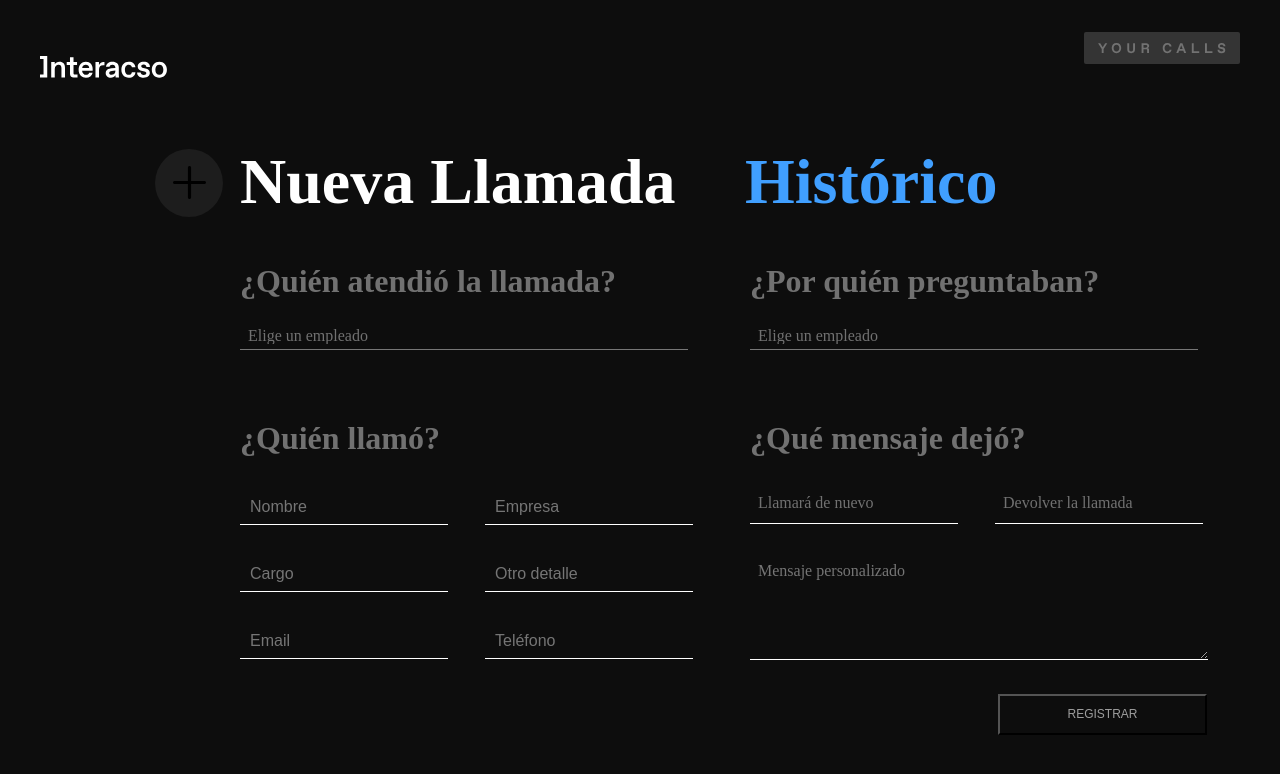
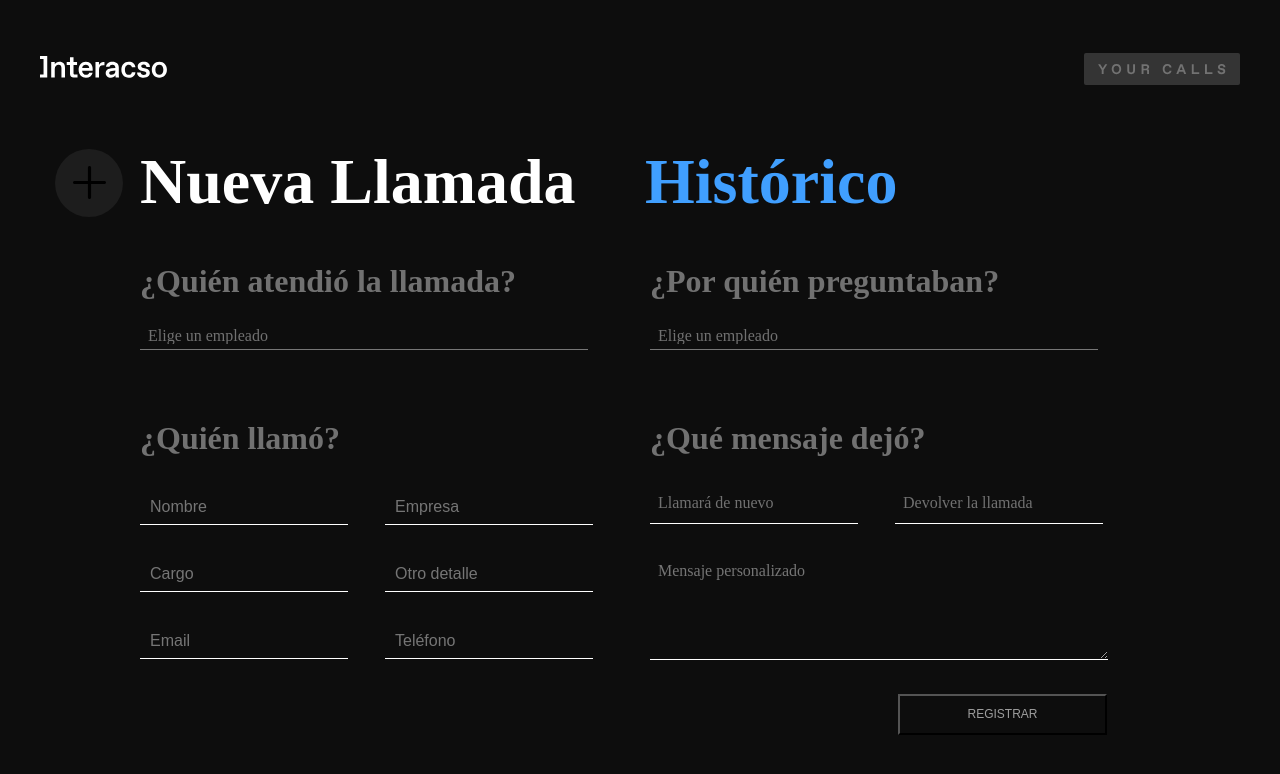
Before and after one commit to alhana-yo/easley-s4-your-calls-app, a React (Create React App) app: page / in a window 1280 px wide. Shown: the top 774 px of the page. Built offline with nearby package versions, Linux system fonts and the light colour scheme; no server answers.

Commit message:
Fix problem with header hrights

```diff
--- a/src/components/Header.js
+++ b/src/components/Header.js
@@ -11,7 +11,7 @@ class Header extends Component {
                     <h1 className="logo">Interacso</h1>
                 </div>
                 <div className="header__appLogo">
-                    <img src={callsLogo} className="yourCalls" alt="Your Calls" /></div>
+                    <img src={callsLogo} className="your-calls" alt="Your Calls" /></div>
             </header>
         );
     }
--- a/src/styles/App.scss
+++ b/src/styles/App.scss
@@ -34,8 +34,16 @@ body {
 }
 
 .header__appLogo {
-  margin: 32px 40px 32px 0px;
+  margin: 53px 40px 32px 0px;
+  height: 0;
+  background-color: purple;
 }
+
+.your-calls {
+  // height: 65px;
+}
+
+
 .menu__newCall {
   display: flex;
   margin: 10px 0px 18px 0;
@@ -101,7 +109,7 @@ body {
 
 .main{
   color: $color-white;
-  margin-left: 200px;
+  margin: 0 auto;
 }
 
 .registration__form {
```
